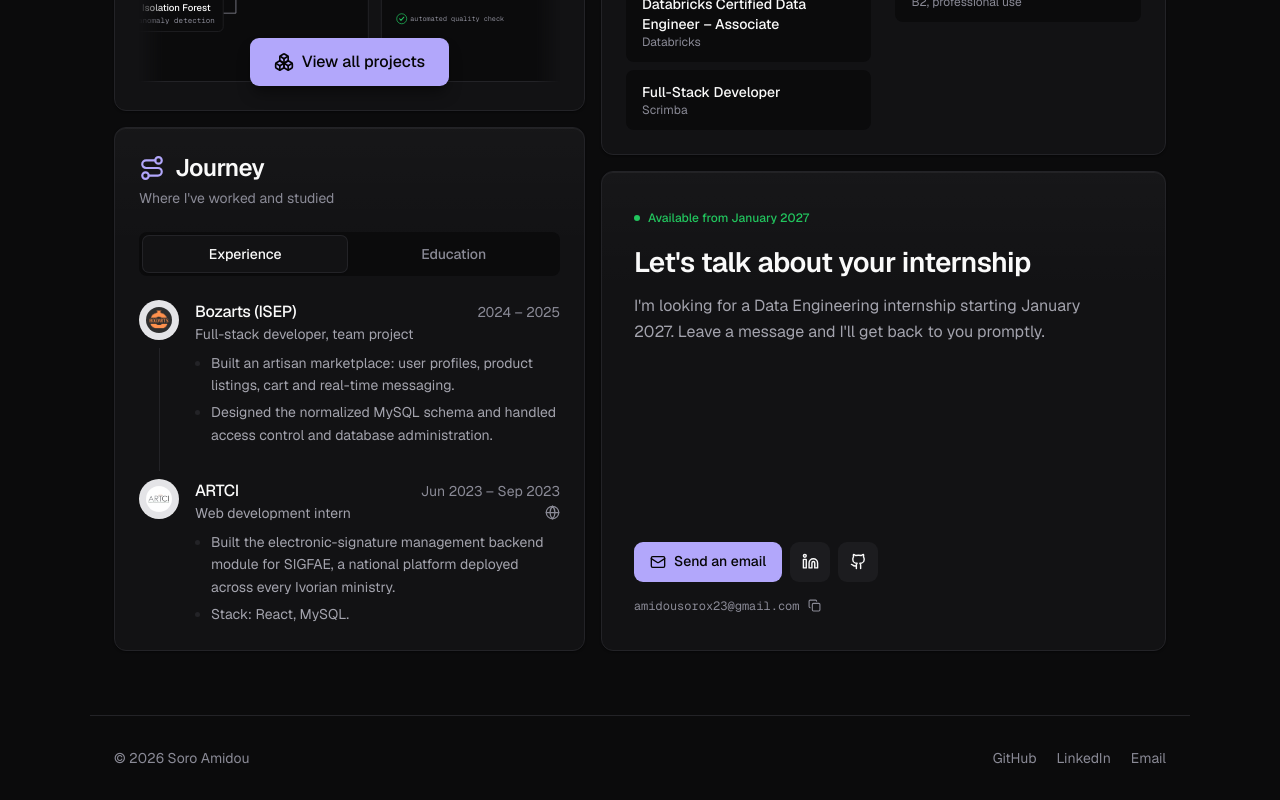
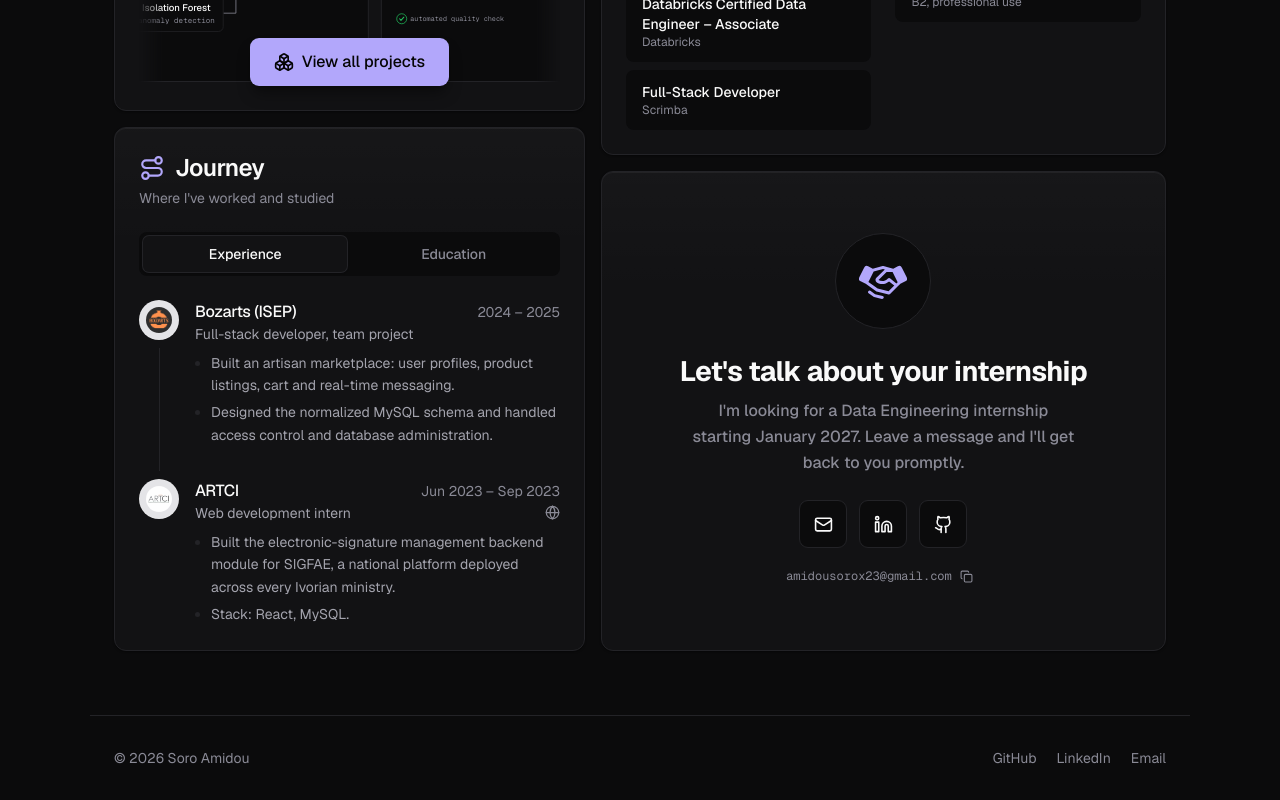
Before and after one commit to AmidNova/portfolio, a React (Vite) app: page / in a window 1280 px wide. Shown: the part 1220-2020 px from the top of the page. Built offline with nearby package versions, Linux system fonts and the light colour scheme.

Commit message:
fix(ui): contact card back to kkmihai's centered shape with handshake badge and square icon buttons

```diff
--- a/src/components/Contact.tsx
+++ b/src/components/Contact.tsx
@@ -1,5 +1,6 @@
 import { Check, Copy, Github, Linkedin, Mail } from "lucide-react";
 import { useEffect, useState } from "react";
+import { PiHandshakeFill } from "react-icons/pi";
 import { useLang } from "../hooks/useLang";
 import { EMAIL, LINKS } from "../data/profile";
 
@@ -33,7 +34,7 @@
       type="button"
       onClick={copy}
       aria-label={`${t.contact.copy} ${EMAIL}`}
-      className="group mt-3 -ml-2 inline-flex items-center gap-2 rounded-md px-2 py-1 font-mono text-xs text-subtle transition-colors hover:text-fg"
+      className="group mt-4 inline-flex items-center gap-2 rounded-md px-2 py-1 font-mono text-xs text-subtle transition-colors hover:text-fg"
     >
       {EMAIL}
       <Icon size={13} aria-hidden="true" className={state === "copied" ? "text-ok" : ""} />
@@ -45,38 +46,36 @@
   );
 }
 
-/** Closing tile: availability, one clear action (email), the two profiles, and the raw address to copy. */
+/** Closing tile in kkmihai's shape: icon badge, title, one line, square icon buttons, then the raw address. */
 function Contact() {
   const { t } = useLang();
+  const iconButton = "btn size-12 border border-line bg-bg px-0 hover:border-subtle";
 
   return (
-    <section id="contact" aria-labelledby="contact-title" className="card flex flex-1 flex-col justify-between gap-8 p-6 sm:p-8">
-      <div>
-        <p className="inline-flex items-center gap-2 text-xs font-medium text-ok">
-          <span className="size-1.5 rounded-full bg-ok" aria-hidden="true" />
-          {t.hero.badge}
-        </p>
-        <h2 id="contact-title" className="mt-4 text-2xl font-semibold sm:text-[1.75rem]">
+    <section
+      id="contact"
+      aria-labelledby="contact-title"
+      className="card flex flex-1 flex-col items-center justify-center px-6 py-10 text-center"
+    >
+      <span className="flex size-24 items-center justify-center rounded-full border border-line bg-bg">
+        <PiHandshakeFill aria-hidden="true" className="size-12 text-accent" />
+      </span>
+      <h2 id="contact-title" className="mt-6 text-2xl font-bold sm:text-[1.75rem]">
         {t.cards.contact.title}
       </h2>
-        <p className="mt-3 max-w-md leading-relaxed text-muted">{t.contact.body}</p>
-      </div>
-
-      <div>
-        <div className="flex flex-wrap items-center gap-2">
-          <a href={LINKS.email} className="btn btn-primary">
-            <Mail size={16} aria-hidden="true" />
-            {t.contact.cta}
+      <p className="mt-2 max-w-sm font-medium leading-relaxed text-subtle">{t.contact.body}</p>
+      <div className="mt-6 flex items-center justify-center gap-3">
+        <a href={LINKS.email} aria-label={t.contact.cta} className={iconButton}>
+          <Mail size={19} aria-hidden="true" />
         </a>
-          <a href={LINKS.linkedin} target="_blank" rel="noopener noreferrer" aria-label="LinkedIn" className="btn w-10 px-0">
-            <Linkedin size={17} aria-hidden="true" />
+        <a href={LINKS.linkedin} target="_blank" rel="noopener noreferrer" aria-label="LinkedIn" className={iconButton}>
+          <Linkedin size={19} aria-hidden="true" />
         </a>
-          <a href={LINKS.github} target="_blank" rel="noopener noreferrer" aria-label="GitHub" className="btn w-10 px-0">
-            <Github size={17} aria-hidden="true" />
+        <a href={LINKS.github} target="_blank" rel="noopener noreferrer" aria-label="GitHub" className={iconButton}>
+          <Github size={19} aria-hidden="true" />
         </a>
       </div>
       <CopyEmail />
-      </div>
     </section>
   );
 }
```
Lines whose indentation alone changed are shown as unchanged.
